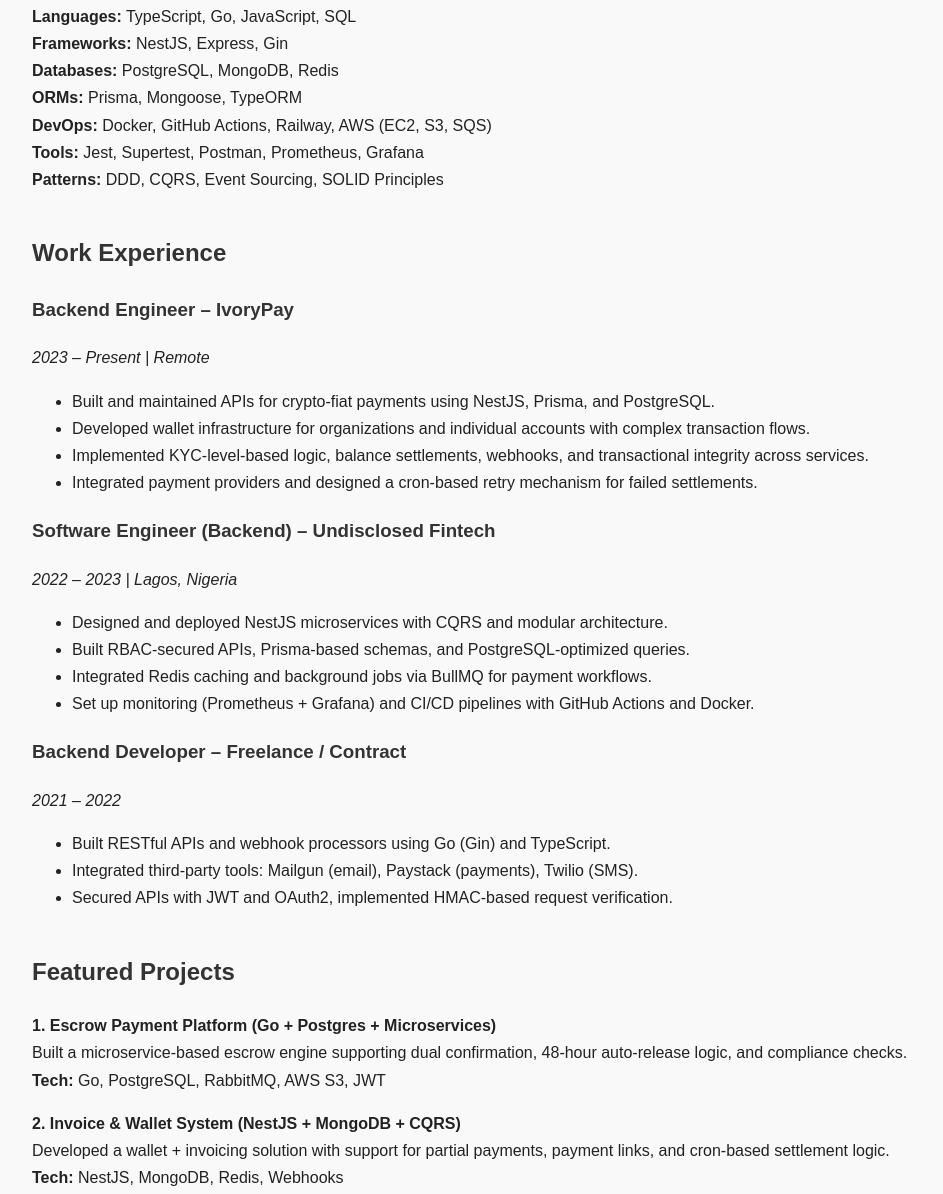
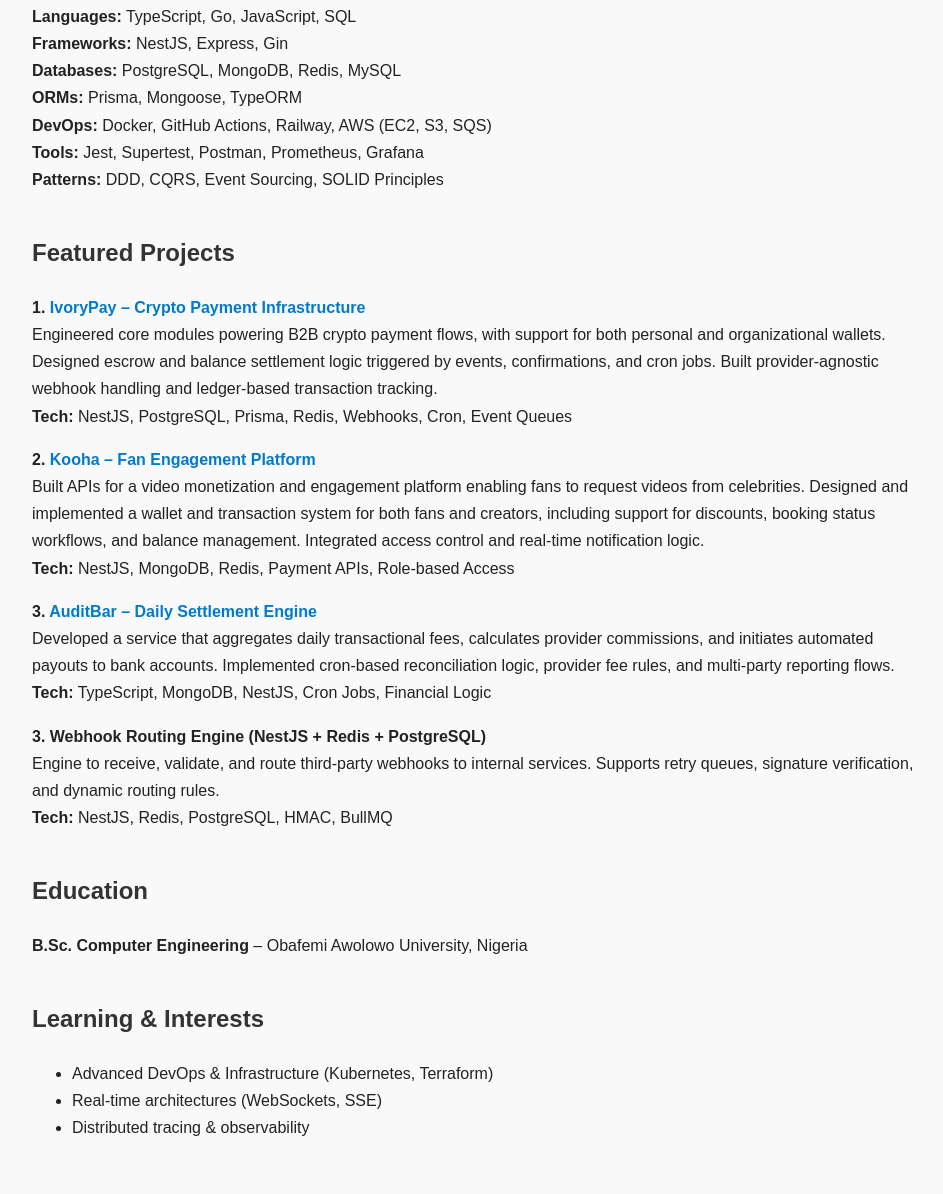
Before and after one commit to semi-hack/semi-portfolio, a plain HTML site: page index.html in a window 1280 px wide. Shown: the part 620-1814 px from the top of the page, without its empty margins (158-1101 px from the left). Drawn offline with Linux system fonts and the light colour scheme.

Commit message:
Update index.html

```diff
--- a/index.html
+++ b/index.html
@@ -75,8 +75,8 @@
   <p><strong>Backend Engineer</strong> | NestJS · Go · PostgreSQL · AWS</p>
   <ul class="contact">
     <li>Email: <a href="mailto:akinlo.semiloore@gmail.com">akinlo.semiloore@gmail.com</a></li>
-    <li>GitHub: <a href="https://github.com/">https://github.com/</a></li>
-    <li>LinkedIn: <a href="https://linkedin.com/in/">https://linkedin.com/in/</a></li>
+    <li>GitHub: <a href="https://github.com/semi-hack">github.com</a></li>
+    <li>LinkedIn: <a href="https://www.linkedin.com/in/akinlo-semiloore-a2b053115/">linkedin.com</a></li>
   </ul>
 
   <hr>
@@ -96,7 +96,7 @@
     <ul class="tech-list">
       <li><strong>Languages:</strong> TypeScript, Go, JavaScript, SQL</li>
       <li><strong>Frameworks:</strong> NestJS, Express, Gin</li>
-      <li><strong>Databases:</strong> PostgreSQL, MongoDB, Redis</li>
+      <li><strong>Databases:</strong> PostgreSQL, MongoDB, Redis, MySQL</li>
       <li><strong>ORMs:</strong> Prisma, Mongoose, TypeORM</li>
       <li><strong>DevOps:</strong> Docker, GitHub Actions, Railway, AWS (EC2, S3, SQS)</li>
       <li><strong>Tools:</strong> Jest, Supertest, Postman, Prometheus, Grafana</li>
@@ -105,48 +105,30 @@
   </div>
 
   <div class="section">
-    <h2>Work Experience</h2>
-
-    <h3>Backend Engineer – IvoryPay</h3>
-    <p><em>2023 – Present | Remote</em></p>
-    <ul>
-      <li>Built and maintained APIs for crypto-fiat payments using NestJS, Prisma, and PostgreSQL.</li>
-      <li>Developed wallet infrastructure for organizations and individual accounts with complex transaction flows.</li>
-      <li>Implemented KYC-level-based logic, balance settlements, webhooks, and transactional integrity across services.</li>
-      <li>Integrated payment providers and designed a cron-based retry mechanism for failed settlements.</li>
-    </ul>
-
-    <h3>Software Engineer (Backend) – Undisclosed Fintech</h3>
-    <p><em>2022 – 2023 | Lagos, Nigeria</em></p>
-    <ul>
-      <li>Designed and deployed NestJS microservices with CQRS and modular architecture.</li>
-      <li>Built RBAC-secured APIs, Prisma-based schemas, and PostgreSQL-optimized queries.</li>
-      <li>Integrated Redis caching and background jobs via BullMQ for payment workflows.</li>
-      <li>Set up monitoring (Prometheus + Grafana) and CI/CD pipelines with GitHub Actions and Docker.</li>
-    </ul>
-
-    <h3>Backend Developer – Freelance / Contract</h3>
-    <p><em>2021 – 2022</em></p>
-    <ul>
-      <li>Built RESTful APIs and webhook processors using Go (Gin) and TypeScript.</li>
-      <li>Integrated third-party tools: Mailgun (email), Paystack (payments), Twilio (SMS).</li>
-      <li>Secured APIs with JWT and OAuth2, implemented HMAC-based request verification.</li>
-    </ul>
-  </div>
-
-  <div class="section">
     <h2>Featured Projects</h2>
 
-    <p>
-      <span class="project-title">1. Escrow Payment Platform (Go + Postgres + Microservices)</span><br>
-      Built a microservice-based escrow engine supporting dual confirmation, 48-hour auto-release logic, and compliance checks.
-      <br><strong>Tech:</strong> Go, PostgreSQL, RabbitMQ, AWS S3, JWT
+  <p>
+      <span class="project-title">1. <a href="https://www.ivorypay.io/" target="_blank">IvoryPay – Crypto Payment Infrastructure</a></span><br>
+      Engineered core modules powering B2B crypto payment flows, with support for both personal and organizational wallets.
+      Designed escrow and balance settlement logic triggered by events, confirmations, and cron jobs. Built provider-agnostic
+      webhook handling and ledger-based transaction tracking.
+      <br><strong>Tech:</strong> NestJS, PostgreSQL, Prisma, Redis, Webhooks, Cron, Event Queues
     </p>
 
     <p>
-      <span class="project-title">2. Invoice & Wallet System (NestJS + MongoDB + CQRS)</span><br>
-      Developed a wallet + invoicing solution with support for partial payments, payment links, and cron-based settlement logic.
-      <br><strong>Tech:</strong> NestJS, MongoDB, Redis, Webhooks
+      <span class="project-title">2. <a href="https://kooha.com" target="_blank">Kooha – Fan Engagement Platform</a></span><br>
+      Built APIs for a video monetization and engagement platform enabling fans to request videos from celebrities.
+      Designed and implemented a wallet and transaction system for both fans and creators, including support for discounts,
+      booking status workflows, and balance management. Integrated access control and real-time notification logic.
+      <br><strong>Tech:</strong> NestJS, MongoDB, Redis, Payment APIs, Role-based Access
+    </p>
+
+    <p>
+      <span class="project-title">3. <a href="https://auditbar.com/" target="_blank">AuditBar – Daily Settlement Engine</a></span><br>
+      Developed a service that aggregates daily transactional fees, calculates provider commissions, and initiates
+      automated payouts to bank accounts. Implemented cron-based reconciliation logic, provider fee rules, and
+      multi-party reporting flows.
+      <br><strong>Tech:</strong> TypeScript, MongoDB, NestJS, Cron Jobs, Financial Logic
     </p>
 
     <p>
@@ -170,15 +152,6 @@
     </ul>
   </div>
 
-  <div class="section">
-    <h2>Contact</h2>
-    <ul class="contact">
-      <li>Email: <a href="mailto:asemiloore@gmail.com">asemiloore@gmail.com</a></li>
-      <li>GitHub: <a href="https://github.com/semi-hack">https://github.com/</a></li>
-      <li>LinkedIn: <a href="https://www.linkedin.com/in/akinlo-semiloore-a2b053115/">https://linkedin.com/in/</a></li>
-    </ul>
-  </div>
-
 </body>
 </html>
   <h1>Oluwasemiloore Akinlo</h1>
```
